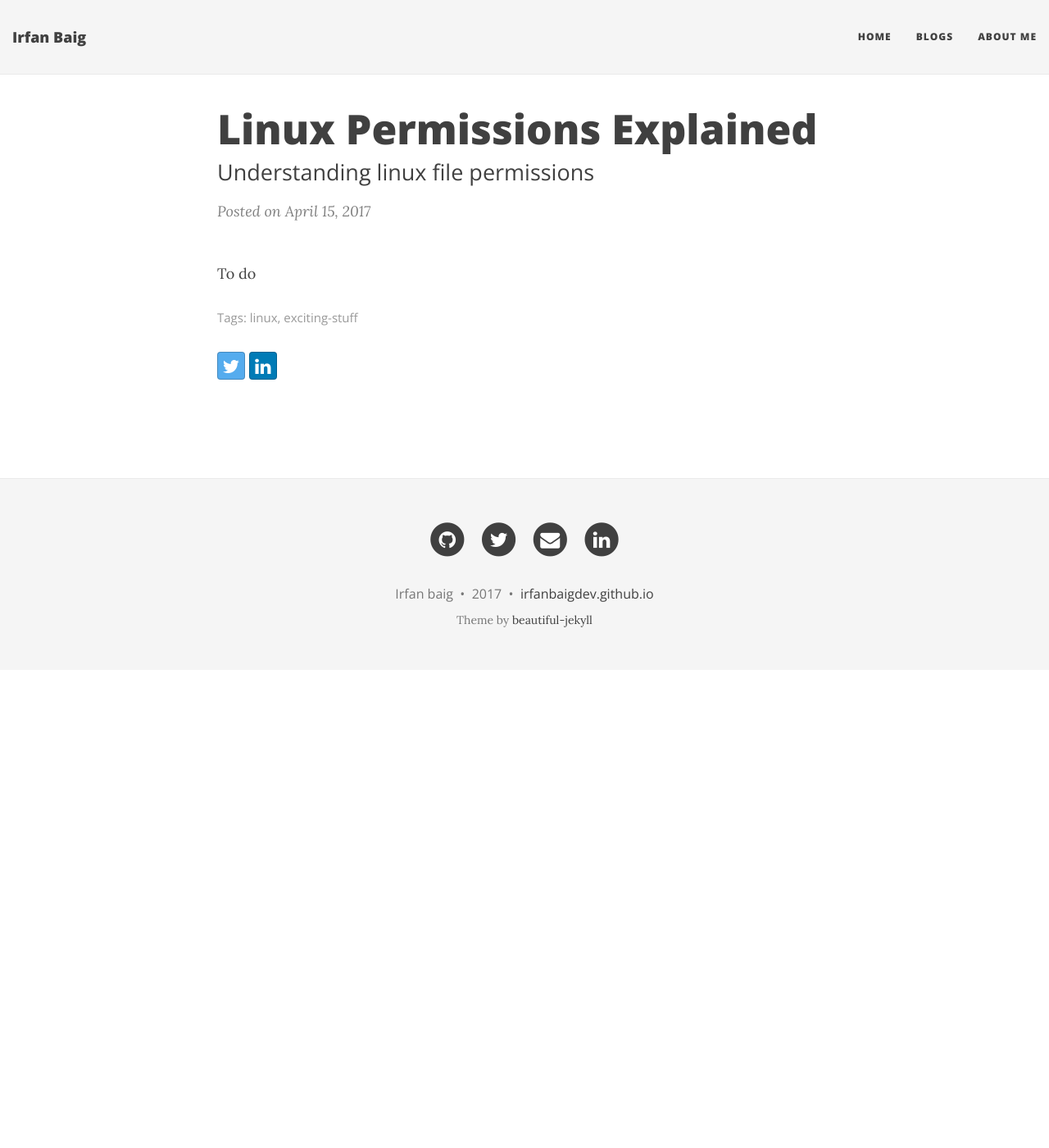
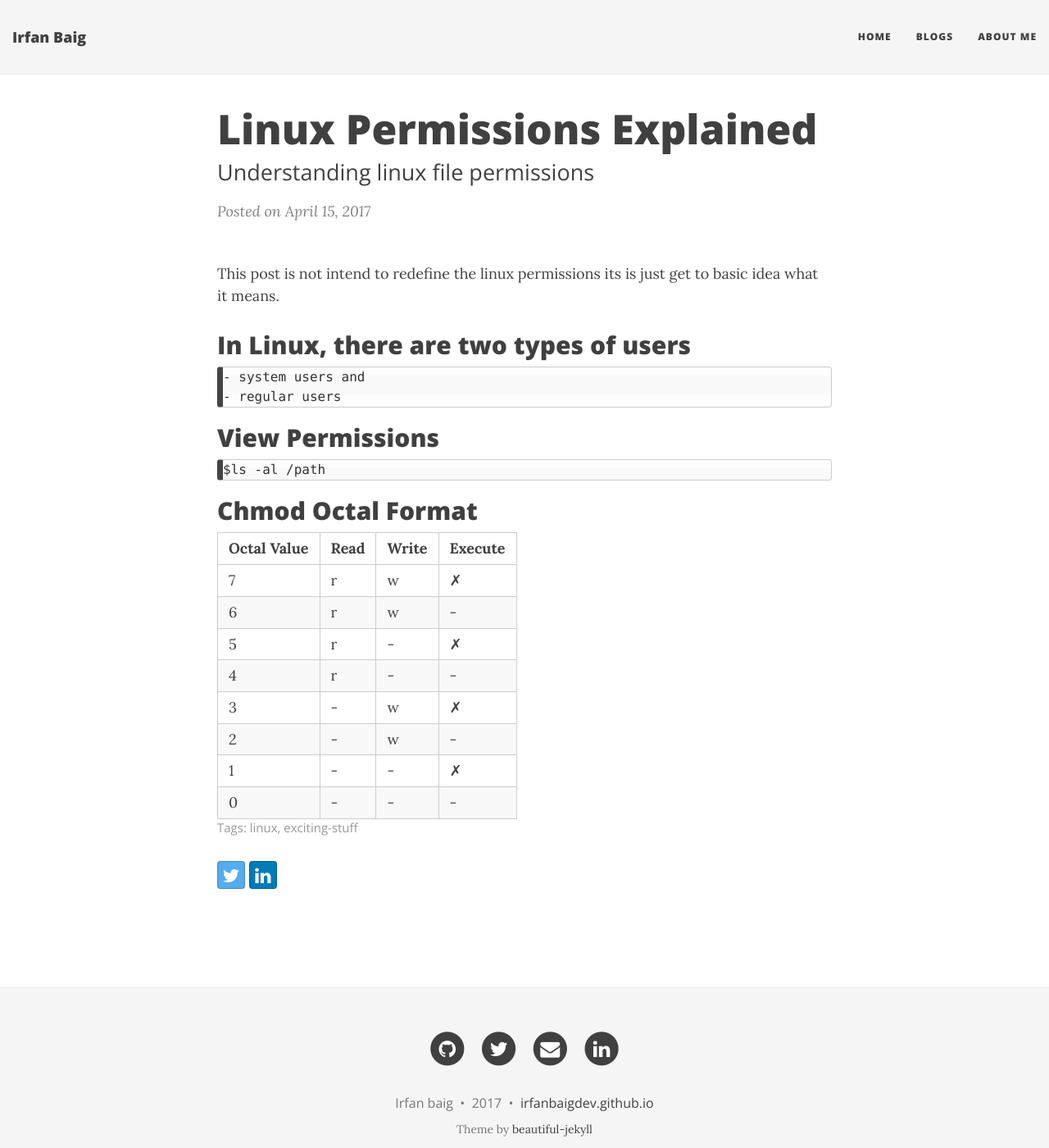
Before and after one commit to irfanbaigse/irfanbaigse.github.io, a Jekyll site: the page built from _posts/2017-04-15-linux-permissions-explained.md, in a window 1280 px wide and 1400 px high. Shown: the whole window at 82% size. Built offline with Jekyll 4.4.1, drawn with Linux system fonts in a browser that asks for light colours; nearby versions of some CDN libraries.

Commit message:
linux permissions explained

````diff
--- a/_posts/2017-04-15-linux-permissions-explained.md
+++ b/_posts/2017-04-15-linux-permissions-explained.md
@@ -7,4 +7,26 @@ show-avatar: false
 tags: [linux, exciting-stuff]
 ---
 
-To do
+This post is not intend to redefine the linux permissions its is just get to basic idea what it means.
+
+## In Linux, there are two types of users
+    - system users and
+    - regular users
+
+## View Permissions
+```
+$ls -al /path
+```
+
+## Chmod Octal Format
+
+| Octal Value | Read | Write | Execute |
+| :------ |:--- | :--- |
+| 7 | r | w | ✗ |
+| 6 | r | w | - |
+| 5 | r | - | ✗ |
+| 4 | r | - | - |
+| 3 | - | w | ✗ |
+| 2 | - | w | - |
+| 1 | - | - | ✗ |
+| 0 | - | - | - |
````
